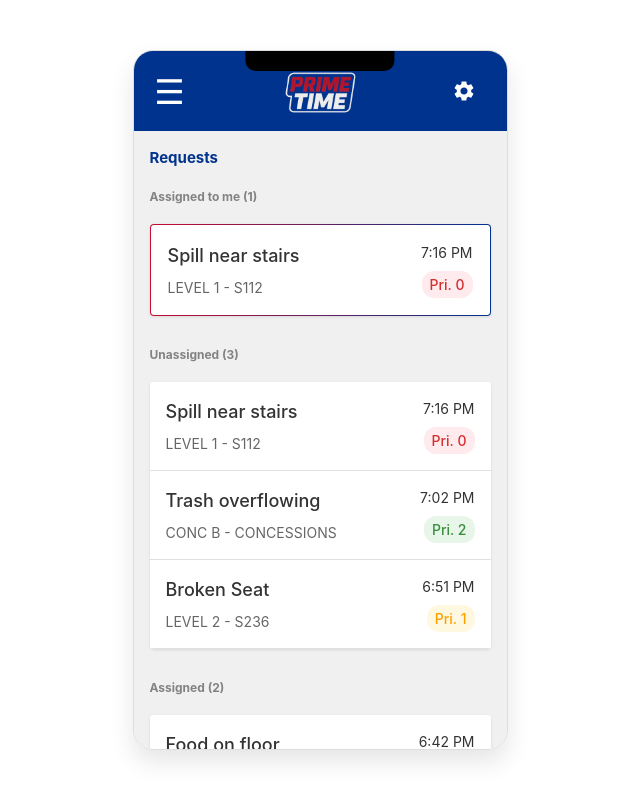
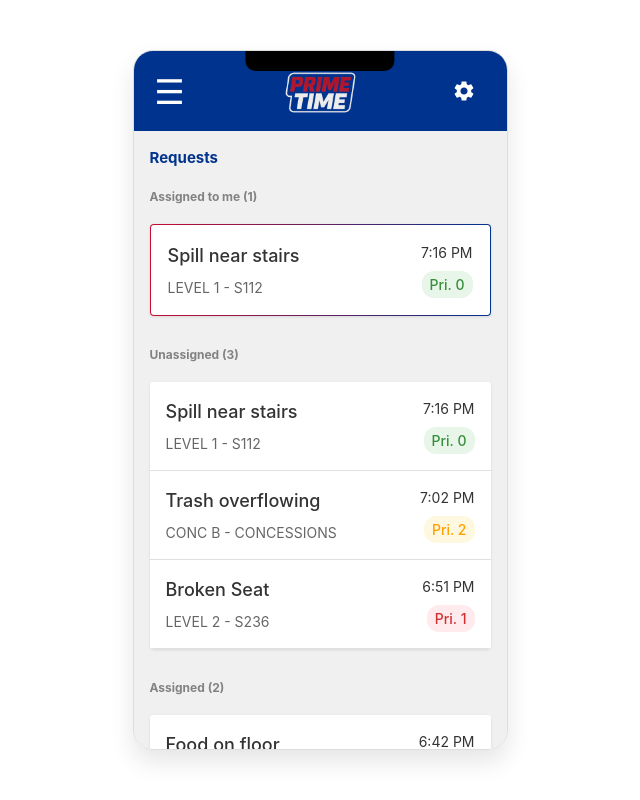
Before and after one commit to glockstock/bills-primetime-react, a React (Vite) app: page / in a window 1280 px wide. Shown: the whole page, without its empty margins (320-960 px from the left). Built offline with nearby package versions, Linux system fonts and the light colour scheme; no server answers.

Commit message:
Refactor priority class logic in RequestItem component: swap priority class names for low and medium priorities to improve clarity and maintain consistency.

```diff
--- a/src/components/RequestItem.tsx
+++ b/src/components/RequestItem.tsx
@@ -38,11 +38,10 @@ const RequestItem: FC<RequestItemProps> = ({
   // Get priority class based on the priority level
   const getPriorityClass = () => {
     switch (request.priority) {
-      case 0:
+      case 1:
         return 'priority-low';
-      case 1:
+      case 2:
         return 'priority-medium';
-      case 2:
       default:
         return 'priority-high';
     }
```
